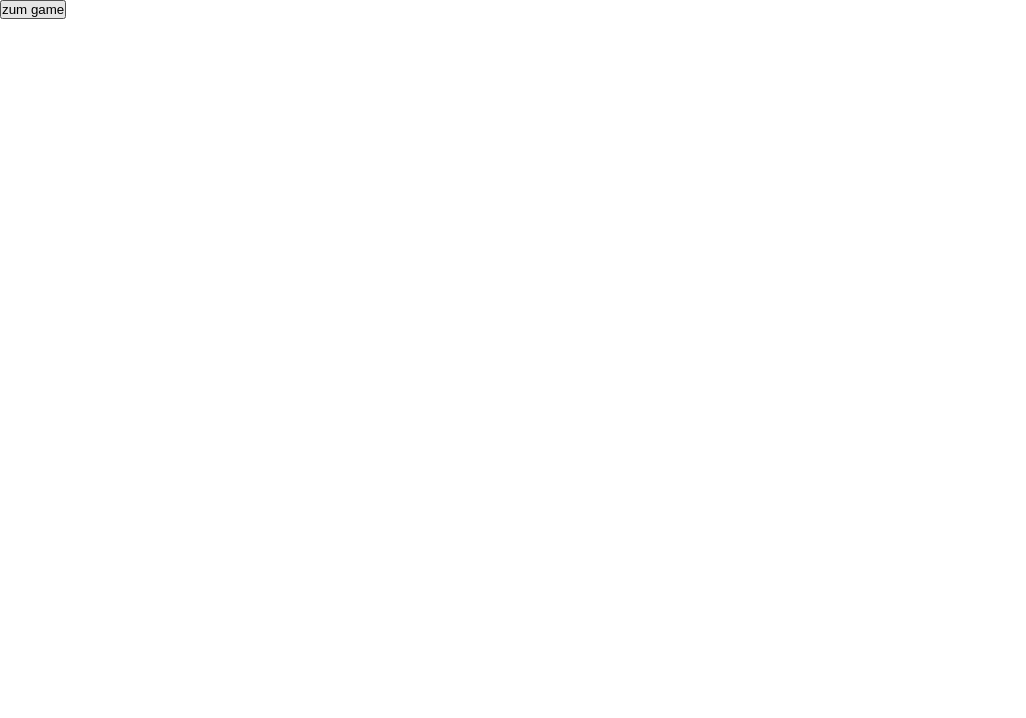
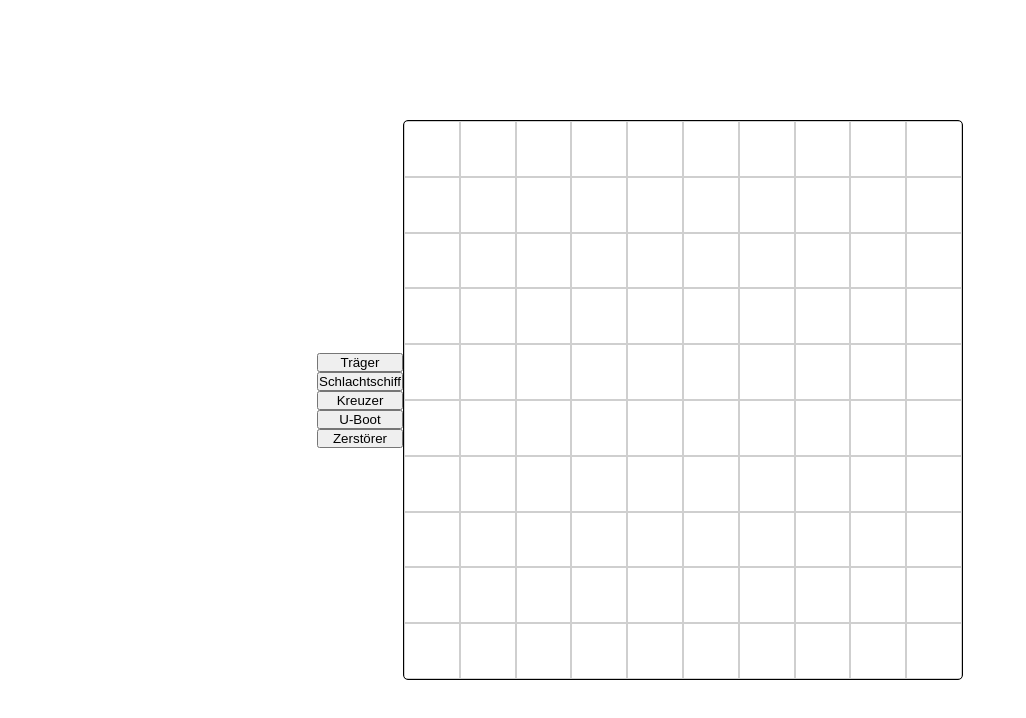
Before and after one commit to Lorp91/battleship-game, a React (Vite) app: page / in a window 1280 px wide. Shown: the top 718 px of the page, without its empty margins (0-1026 px from the left). Built offline with nearby package versions, Linux system fonts and the light colour scheme.

Commit message:
GameSetup working

```diff
--- a/src/components/gamePlaying/GamePlaying.tsx
+++ b/src/components/gamePlaying/GamePlaying.tsx
@@ -12,6 +12,12 @@ export const GamePlaying = () => {
     <div className="playfield">
       <div id="player-screen" className="screen">
         <Grid board={game.playerBoard} isEnemy={false} />
+        <div className="player-ships">
+          <div>träger</div>
+          <div>schlachtschiff</div>
+          <div>kreuzer</div>
+          <div>terstörer</div>
+        </div>
       </div>
       <div id="enemy-screen" className="screen">
         <Grid board={game.enemyBoard} isEnemy={true} />
--- a/src/components/gamePlaying/gamePlaying.scss
+++ b/src/components/gamePlaying/gamePlaying.scss
@@ -7,6 +7,7 @@
     width: 50vw;
     height: 100vh;
     display: flex;
+    flex-direction: column;
     justify-content: center;
     align-items: center;
   }
--- a/src/components/gameSetup/GameSetup.tsx
+++ b/src/components/gameSetup/GameSetup.tsx
@@ -1,17 +1,202 @@
-import React, { useContext } from "react";
+import React, { useContext, useEffect, useState } from "react";
 import { GameStateContext } from "../../App";
-import { GameContext } from "../../models/types";
+import { Field, GameContext, Ship } from "../../models/types";
+import "./gameSetup.scss";
 
-export const GameSetup = () => {
-  const { setGame } = useContext(GameStateContext) as GameContext;
+export const GameSetup: React.FC = () => {
+  const { game, setGame } = useContext(GameStateContext) as GameContext;
+  const [activeShip, setActiveShip] = useState<Ship | null>(
+    game.playerShips[0]
+  );
+  const [showReady, setShowReady] = useState<boolean>(false);
+
+  useEffect(() => {
+    let valid = true;
+    for (let ship of game.playerShips) {
+      if (!ship.locked) valid = false;
+    }
+    setShowReady(valid);
+  }, [activeShip]);
+
+  const mouseEnterHandler = (
+    event: React.MouseEvent<HTMLDivElement, MouseEvent>,
+    field: Field
+  ) => {
+    if (activeShip === null) return;
+    let board = game.playerBoard;
+    for (let i = 0; i < activeShip.body.length; i++) {
+      if (activeShip.orientation === "h") {
+        if (field.x + i > 9) continue;
+        if (board[field.y][field.x + i].ship === "locked") continue;
+        board[field.y][field.x + i].ship = "active";
+      } else {
+        if (field.y + i > 9) continue;
+        if (board[field.y + i][field.x].ship === "locked") continue;
+        board[field.y + i][field.x].ship = "active";
+      }
+    }
+    setGame((prev) => ({ ...prev, playerBoard: board }));
+  };
+
+  const mouseLeaveHandler = (
+    event: React.MouseEvent<HTMLDivElement, MouseEvent>,
+    field: Field
+  ) => {
+    // event.preventDefault();
+    if (activeShip === null) return;
+    let board = game.playerBoard;
+    for (let i = 0; i < activeShip.body.length; i++) {
+      if (activeShip.orientation === "h") {
+        if (field.x + i > 9) continue;
+        if (board[field.y][field.x + i].ship === "locked") continue;
+        board[field.y][field.x + i].ship = "";
+      } else {
+        if (field.y + i > 9) continue;
+        if (board[field.y + i][field.x].ship === "locked") continue;
+        board[field.y + i][field.x].ship = "";
+      }
+    }
+    setGame((prev) => ({ ...prev, playerBoard: board }));
+  };
+
+  const rightClickHandler = (
+    event: React.MouseEvent<HTMLDivElement, MouseEvent>,
+    field: Field
+  ) => {
+    event.preventDefault();
+    if (activeShip === null) return;
+    let board = game.playerBoard;
+    if (activeShip.orientation === "h") {
+      for (let i = 1; i < activeShip.body.length; i++) {
+        if (board[field.y][field.x + i].ship !== "locked") {
+          board[field.y][field.x + i].ship = "";
+        }
+        if (board[field.y + i][field.x].ship !== "locked") {
+          board[field.y + i][field.x].ship = "active";
+        }
+      }
+      setActiveShip((prev) => {
+        if (prev === null) return prev;
+        return { ...prev, orientation: "v" };
+      });
+    } else {
+      for (let i = 1; i < activeShip.body.length; i++) {
+        if (board[field.y][field.x + i].ship !== "locked") {
+          board[field.y][field.x + i].ship = "active";
+        }
+        if (board[field.y + i][field.x].ship !== "locked") {
+          board[field.y + i][field.x].ship = "";
+        }
+      }
+      setActiveShip((prev) => {
+        if (prev === null) return prev;
+        return { ...prev, orientation: "h" };
+      });
+    }
+  };
+
+  const leftClickHandler = (
+    event: React.MouseEvent<HTMLDivElement, MouseEvent>,
+    field: Field
+  ) => {
+    event.preventDefault();
+    if (activeShip === null) return;
+    let board = game.playerBoard;
+    let ship = activeShip;
+    for (let i = 0; i < activeShip.body.length; i++) {
+      if (activeShip.orientation === "h") {
+        board[field.y][field.x + i].ship = "locked";
+        ship.body[i] = { y: field.y, x: field.x + i };
+      } else {
+        board[field.y + i][field.x].ship = "locked";
+        ship.body[i] = { y: field.y + i, x: field.x };
+      }
+    }
+    ship.locked = true;
+    let fleet = game.playerShips;
+    let indexSwitch = fleet.findIndex(
+      (fleetship) => fleetship.name === ship.name
+    );
+    fleet[indexSwitch] = ship;
+
+    let index = fleet.findIndex((ship) => ship.locked === false);
+    if (index === -1) {
+      setActiveShip(null);
+    } else {
+      setActiveShip(fleet[index]);
+    }
+    setGame((prev) => {
+      return {
+        ...prev,
+        playerBoard: board,
+        playerShips: fleet,
+      };
+    });
+  };
+
+  const shipChange = (targetShip: string) => {
+    let board = game.playerBoard;
+    let fleet = game.playerShips;
+    let index = game.playerShips.findIndex((ship) => ship.name === targetShip);
+    if (index === -1) throw new Error("cannot find ship");
+    fleet[index].locked = false;
+    game.playerShips[index].body.forEach((part) => {
+      if (part.x === null || part.y === null) return;
+      board[part.y][part.x].ship = "";
+    });
+    setGame((prev) => ({ ...prev, playerBoard: board, playerShips: fleet }));
+    setActiveShip(fleet[index]);
+  };
 
   return (
-    <div>
-      <button
-        onClick={() => setGame((prev) => ({ ...prev, gameStage: "playing" }))}
-      >
-        zum game
-      </button>
+    <div id="setup-container">
+      <div className="ships">
+        {game.playerShips.map((ship) => (
+          <button
+            key={crypto.randomUUID()}
+            onClick={() => shipChange(ship.name)}
+          >
+            {ship.name}
+          </button>
+        ))}
+      </div>
+      <div className="battlefield">
+        {game.playerBoard.map((row, index) => (
+          <div className="row" key={index}>
+            {row.map((field, index) => (
+              <div
+                key={index}
+                className={`field ${field.ship}`}
+                onMouseOver={(e) => mouseEnterHandler(e, field)}
+                onMouseLeave={(e) => mouseLeaveHandler(e, field)}
+                onContextMenu={(e) => rightClickHandler(e, field)}
+                onClick={(e) => leftClickHandler(e, field)}
+              ></div>
+            ))}
+          </div>
+        ))}
+      </div>
+      {showReady && (
+        <button
+          onClick={() => {
+            let board = game.playerBoard;
+            for (let i = 0; i < 9; i++) {
+              for (let j = 0; j < 9; j++) {
+                if (board[i][j].ship === "locked") {
+                  board[i][j].status = "o";
+                }
+              }
+            }
+            setGame((prev) => ({
+              ...prev,
+              playerBoard: board,
+              gameStage: "playing",
+            }));
+          }}
+        >
+          zum game
+        </button>
+      )}
     </div>
   );
 };
--- /dev/null
+++ b/src/components/gameSetup/gameSetup.scss
@@ -0,0 +1,39 @@
+#setup-container {
+  height: 100vh;
+  display: flex;
+  justify-content: center;
+  align-items: center;
+
+  & .ships {
+    display: flex;
+    flex-direction: column;
+  }
+
+  & .battlefield {
+    height: 70vh;
+    aspect-ratio: 1/1;
+    border: 1px solid black;
+    border-radius: 5px;
+
+    & .row {
+      height: 10%;
+      display: flex;
+
+      & .field {
+        width: 10%;
+        display: flex;
+        justify-content: center;
+        align-items: center;
+        border: 1px solid rgba(0, 0, 0, 0.187);
+      }
+
+      & .active {
+        background: green;
+      }
+
+      & .locked {
+        background: gray;
+      }
+    }
+  }
+}
--- a/src/components/grid/Grid.tsx
+++ b/src/components/grid/Grid.tsx
@@ -39,7 +39,11 @@ export const Grid: React.FunctionComponent<GridProps> = (props: GridProps) => {
               key={field.id}
               onClick={() => clickHandler(field)}
             >
-              {field.status}
+              {field.status === "x" ? (
+                <div className="water-shot"></div>
+              ) : (
+                field.status
+              )}
               {/* {`${field.x} / ${field.y}`} */}
             </div>
           ))}
--- a/src/components/grid/grid.scss
+++ b/src/components/grid/grid.scss
@@ -16,5 +16,11 @@
     justify-content: center;
     align-items: center;
     font-size: 1rem;
+
+    & > .water-shot {
+      width: 100%;
+      height: 100%;
+      background: rgba(0, 0, 0, 0.538);
+    }
   }
 }
--- a/src/util/helperFunctions.ts
+++ b/src/util/helperFunctions.ts
@@ -10,6 +10,7 @@ export function boardSetup(): Board {
         x: j,
         y: i,
         status: "",
+        ship: "",
       };
       row.push(field);
     }
--- a/src/util/variables.ts
+++ b/src/util/variables.ts
@@ -1,8 +1,65 @@
-import { GameState } from "../models/types";
+import { GameState, Ship } from "../models/types";
 import { boardSetup } from "./helperFunctions";
+
+const shipArray: Ship[] = [
+  {
+    name: "Träger",
+    locked: false,
+    orientation: "h",
+    body: [
+      { x: null, y: null },
+      { x: null, y: null },
+      { x: null, y: null },
+      { x: null, y: null },
+      { x: null, y: null },
+    ],
+  },
+  {
+    name: "Schlachtschiff",
+    locked: false,
+    orientation: "h",
+    body: [
+      { x: null, y: null },
+      { x: null, y: null },
+      { x: null, y: null },
+      { x: null, y: null },
+    ],
+  },
+  {
+    name: "Kreuzer",
+    locked: false,
+    orientation: "h",
+    body: [
+      { x: null, y: null },
+      { x: null, y: null },
+      { x: null, y: null },
+    ],
+  },
+  {
+    name: "U-Boot",
+    locked: false,
+    orientation: "h",
+    body: [
+      { x: null, y: null },
+      { x: null, y: null },
+      { x: null, y: null },
+    ],
+  },
+  {
+    name: "Zerstörer",
+    locked: false,
+    orientation: "h",
+    body: [
+      { x: null, y: null },
+      { x: null, y: null },
+    ],
+  },
+];
 
 export const initialState: GameState = {
   playerBoard: boardSetup(),
+  playerShips: shipArray,
+  enemyShips: shipArray,
   enemyBoard: boardSetup(),
   playerActive: true,
   gameStage: "setup",
```
Also changed, not shown: src/models/types.ts (+15 -0 lines).
